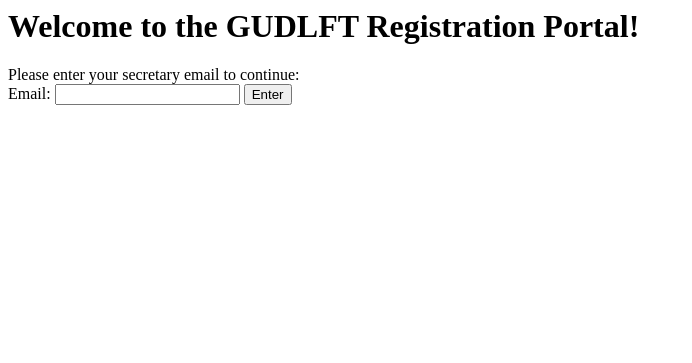
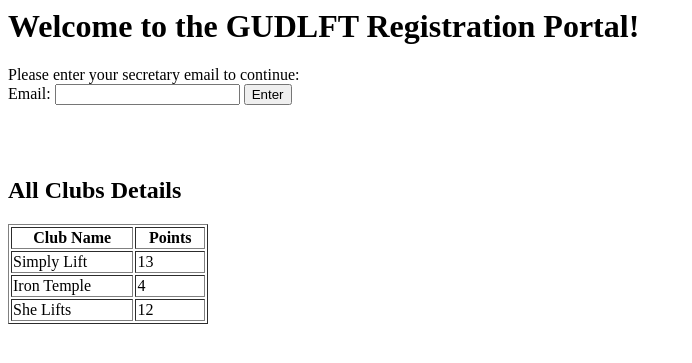
Before and after one commit to Megha-2023/OC_Project_11_GUDLFT_Testing, a Flask app: page / in a window 1280 px wide. Shown: the top 363 px of the page, without its empty margins (0-692 px from the left). Run offline with Flask 2, Linux system fonts and the light colour scheme; parts of the project's set-up code (start-up, migrations or seed data) failed here and were passed over.

Commit message:
Implemented feature of points board display

```diff
--- a/server.py
+++ b/server.py
@@ -23,7 +23,7 @@ def create_app(config):
 
     @app.route('/')
     def index():
-        return render_template('index.html')
+        return render_template('index.html', clubs=clubs)
 
     @app.route('/showSummary', methods=['POST'])
     def showSummary():
@@ -38,13 +38,13 @@ def create_app(config):
         foundClub = [c for c in clubs if c['name'] == club][0]
         foundCompetition = [c for c in competitions if c['name'] == competition][0]
         if foundClub and foundCompetition:
-            return render_template('booking.html',club=foundClub,competition=foundCompetition)
+            return render_template('booking.html', club=foundClub, competition=foundCompetition)
         else:
             flash("Something went wrong-please try again")
             return render_template('welcome.html', club=club, competitions=competitions)
 
 
-    @app.route('/purchasePlaces',methods=['POST'])
+    @app.route('/purchasePlaces', methods=['POST'])
     def purchasePlaces():
         competition = [c for c in competitions if c['name'] == request.form['competition']][0]
         club = [c for c in clubs if c['name'] == request.form['club']][0]
--- a/templates/index.html
+++ b/templates/index.html
@@ -12,5 +12,20 @@
         <input type="email" name="email" id=""/>
         <button type="submit">Enter</button>
     </form>
+    <br><br>
+    <h2>All Clubs Details</h2>
+    <table border="1" width="200">
+        <tr>
+            <th>Club Name</th>
+            <th>Points</th>
+        </tr>
+        {% for club in clubs %}
+            <tr>
+                <td>{{club.name }}</td>
+                <td>{{club.points }}</td>
+            </tr>
+        {% endfor %}
+    </table>
+
 </body>
 </html>
```
Also changed, not shown: tests/conftest.py (+0 -7 lines), tests/unit_tests/test_points_display_board.py (added, +7 -0 lines), tests/unit_tests/test_unknown_email.py (deleted, +0 -13 lines).
